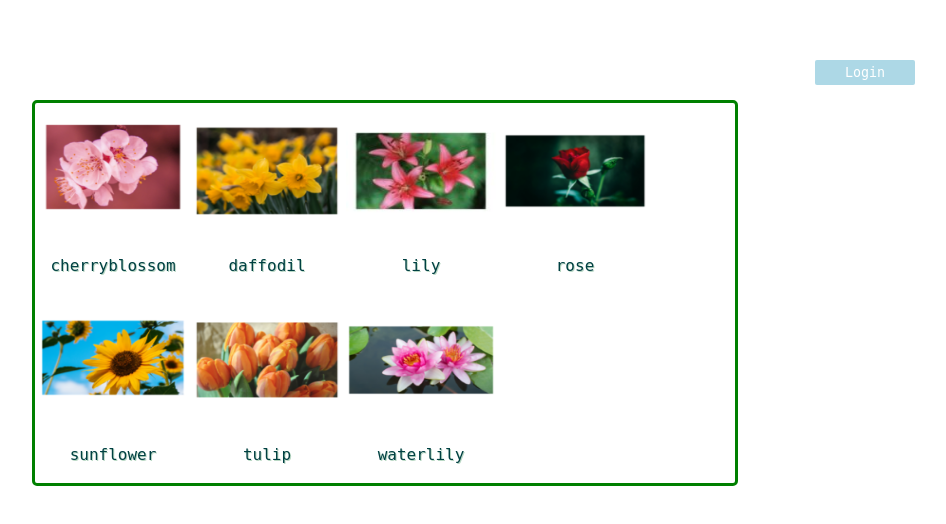
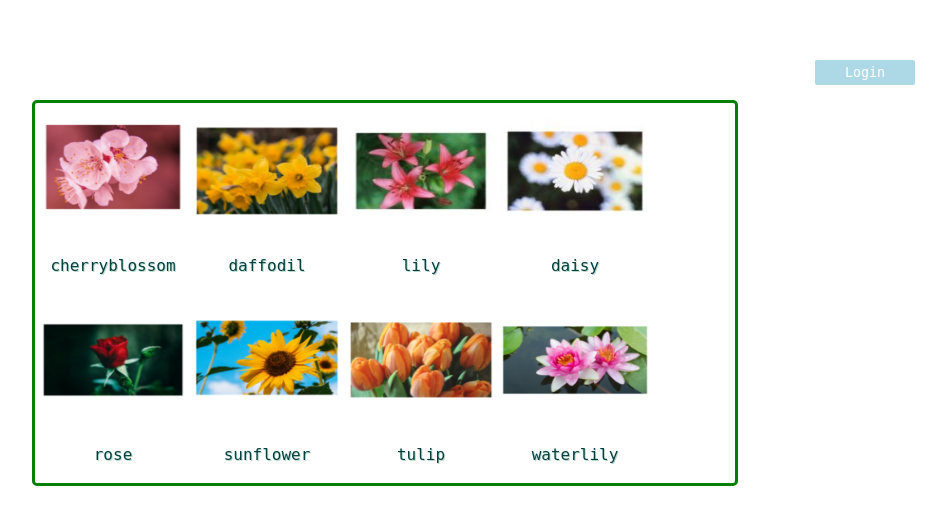
Before and after one commit to EujinKo/imagequiz, a React (Create React App) app: page / in a window 1280 px wide. Shown: the top 524 px of the page, without its empty margins (255-1201 px from the left). Built offline with nearby package versions, Linux system fonts and the light colour scheme.

Commit message:
just one image

```diff
--- a/src/components/Home.js
+++ b/src/components/Home.js
@@ -71,12 +71,18 @@ class Home extends React.Component {
                         </td>
                         <td>
                             <div>
+                                <img src={daisy} alt="daisy" />
+                                <p>daisy</p>
+                            </div>
+                        </td>
+                    </tr>
+                    <tr>
+                        <td>
+                            <div>
                                 <img src={rose} alt="rose" />
                                 <p>rose</p>
                             </div>
                         </td>
-                    </tr>
-                    <tr>
                         <td>
                             <div>
                                 <img src={sunflower} alt="sunflower" />
@@ -113,7 +119,7 @@ class Home extends React.Component {
                             value={this.state.username}
                             onChange={this.handleChange} //Normal react tag has onChange on every tag
                         ></input>
-                        <button className="MyButton"  type="submit">Login</button>
+                        <button className="MyButton" type="submit">Login</button>
                     </form>
                 </div>
             );
```
